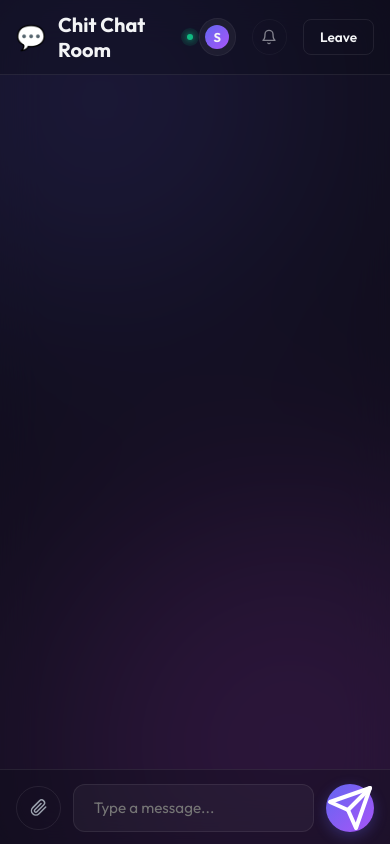
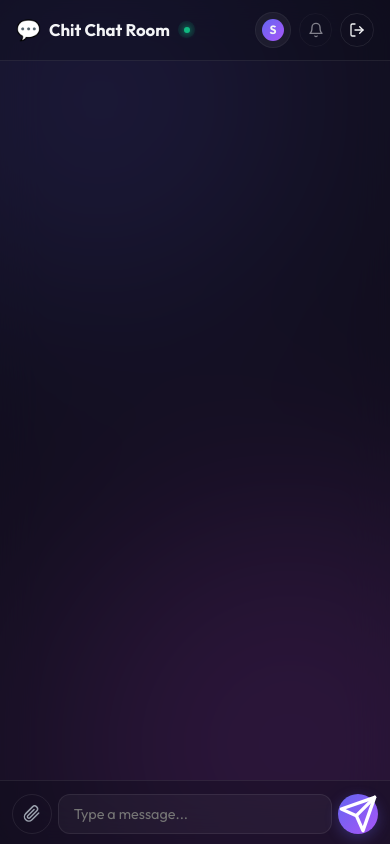
Before and after one commit to sainath1569/Basic-Chatbox, a Flask app: page /chat in a window 390 px wide. Run offline with Flask 3, Linux system fonts and the light colour scheme; the visitor is signed in with stand-in values (Sample User, id 1); data that the repository does not hold is empty.

Commit message:
Optimize mobile layout for chat header and attachment cards

```diff
--- a/chat-app/static/style.css
+++ b/chat-app/static/style.css
@@ -589,12 +589,121 @@ input[type="text"]:focus {
         border-radius: 0;
         border-width: 0;
     }
+
+    /* Optimize Header for Mobile */
     .chat-header {
         padding: 0.75rem 1rem;
+        gap: 0.5rem;
     }
+    .header-left {
+        gap: 0.5rem;
+        min-width: 0; /* Enable truncation */
+    }
+    .header-left h2 {
+        font-size: 1.05rem;
+        white-space: nowrap;
+        overflow: hidden;
+        text-overflow: ellipsis;
+    }
+    .chat-logo {
+        font-size: 1.25rem;
+    }
+    .header-right {
+        gap: 0.5rem;
+        flex-shrink: 0;
+    }
+
+    /* Simplified user profile & icons in header */
+    .profile-name {
+        display: none;
+    }
+    .user-profile {
+        padding: 0.35rem;
+        border-radius: 50%;
+        border-width: 1px;
+    }
+    .avatar {
+        width: 1.4rem;
+        height: 1.4rem;
+        font-size: 0.75rem;
+    }
+    #notification-btn {
+        width: 2.1rem !important;
+        height: 2.1rem !important;
+    }
+    .leave-text {
+        display: none;
+    }
+    .leave-icon {
+        display: inline-block !important;
+    }
+    #leave-btn {
+        width: 2.1rem !important;
+        height: 2.1rem !important;
+        padding: 0;
+        border-radius: 50%;
+        display: inline-flex;
+        align-items: center;
+        justify-content: center;
+    }
+
+    /* Simplify status badge on mobile */
+    .status-badge .status-text {
+        display: none;
+    }
+    .status-badge {
+        padding: 0.35rem;
+    }
+
+    /* Optimize Input Footer for Mobile */
     .chat-footer {
-        padding: 0.75rem 1rem;
+        padding: 0.65rem 0.75rem;
     }
+    .chat-form {
+        gap: 0.4rem;
+    }
+
+    /* Align all heights perfectly on mobile */
+    .attach-btn {
+        width: 2.5rem !important;
+        height: 2.5rem !important;
+    }
+    .chat-form input[type="text"] {
+        padding: 0.7rem 0.9rem;
+        font-size: 0.9rem;
+        height: 2.5rem;
+    }
+    #send-btn {
+        width: 2.5rem !important;
+        height: 2.5rem !important;
+    }
+
+    /* Limit bubble width and make file cards responsive */
+    .msg-wrapper {
+        max-width: 85%;
+    }
+    .msg-bubble {
+        padding: 0.6rem 0.85rem;
+        font-size: 0.9rem;
+    }
+    .file-attachment-card {
+        min-width: unset;
+        max-width: 100%;
+        width: 100%;
+        padding: 0.6rem 0.75rem;
+    }
+    .file-attachment-icon-wrapper {
+        width: 2.2rem;
+        height: 2.2rem;
+        font-size: 1.1rem;
+    }
+    .file-attachment-name {
+        font-size: 0.8rem;
+    }
+    .file-attachment-meta {
+        font-size: 0.7rem;
+    }
+
     .login-container {
         width: 100%;
         max-width: 100%;
@@ -602,22 +711,6 @@ input[type="text"]:focus {
     .glass-card {
         border-radius: 1.5rem 1.5rem 0 0;
         padding: 2.5rem 1.5rem;
-    }
-    /* Hide username text on mobile to prevent header overflow */
-    .profile-name {
-        display: none;
-    }
-    .user-profile {
-        padding: 0.35rem; /* Turn profile into a simple circular container for avatar */
-    }
-    /* Hide status text on very small screens, keep only the indicator dot */
-    @media (max-width: 400px) {
-        .status-badge .status-text {
-            display: none;
-        }
-        .status-badge {
-            padding: 0.35rem;
-        }
     }
 }
 
--- a/chat-app/templates/chat.html
+++ b/chat-app/templates/chat.html
@@ -42,8 +42,13 @@
                         <path d="M13.73 21a2 2 0 0 1-3.46 0"></path>
                     </svg>
                 </button>
-                <a href="{{ url_for('logout') }}" class="btn btn-outline btn-sm" id="leave-btn">
-                    <span>Leave</span>
+                <a href="{{ url_for('logout') }}" class="btn btn-outline btn-sm" id="leave-btn" title="Leave Chat">
+                    <svg viewBox="0 0 24 24" fill="none" stroke="currentColor" stroke-width="2" stroke-linecap="round" stroke-linejoin="round" class="leave-icon" style="width: 1rem; height: 1rem; display: none;">
+                        <path d="M9 21H5a2 2 0 0 1-2-2V5a2 2 0 0 1 2-2h4"></path>
+                        <polyline points="16 17 21 12 16 7"></polyline>
+                        <line x1="21" y1="12" x2="9" y2="12"></line>
+                    </svg>
+                    <span class="leave-text">Leave</span>
                 </a>
             </div>
         </header>
```
